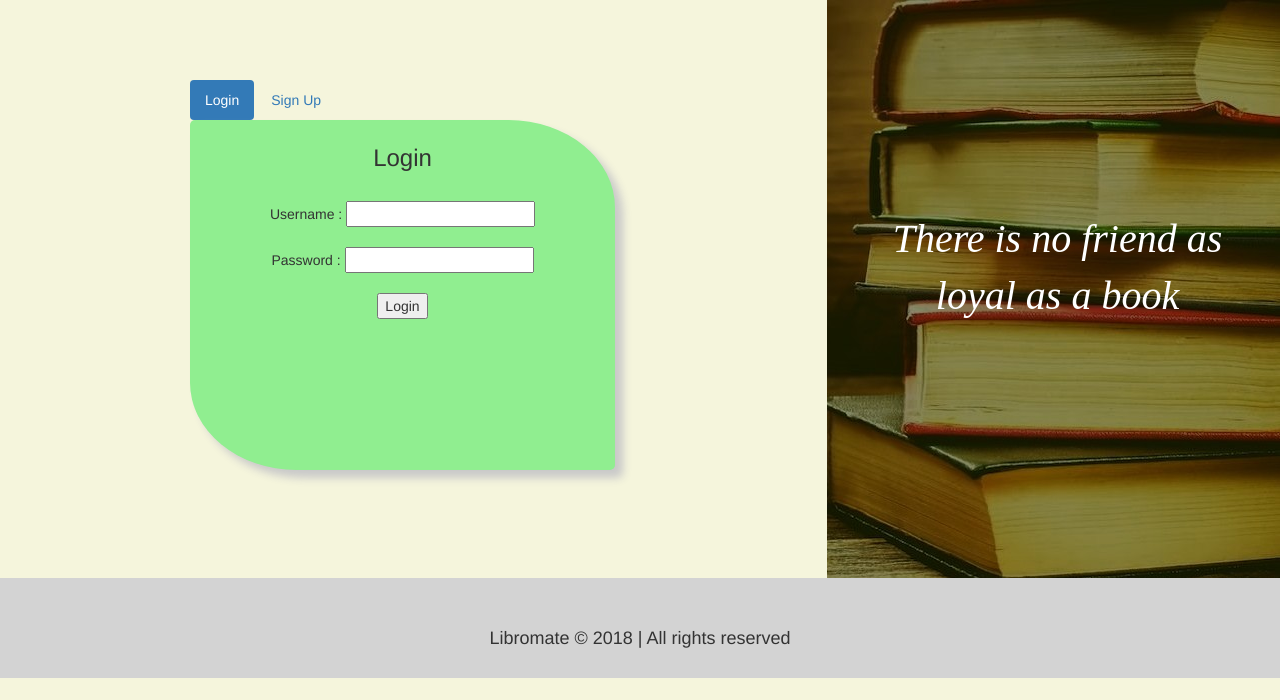
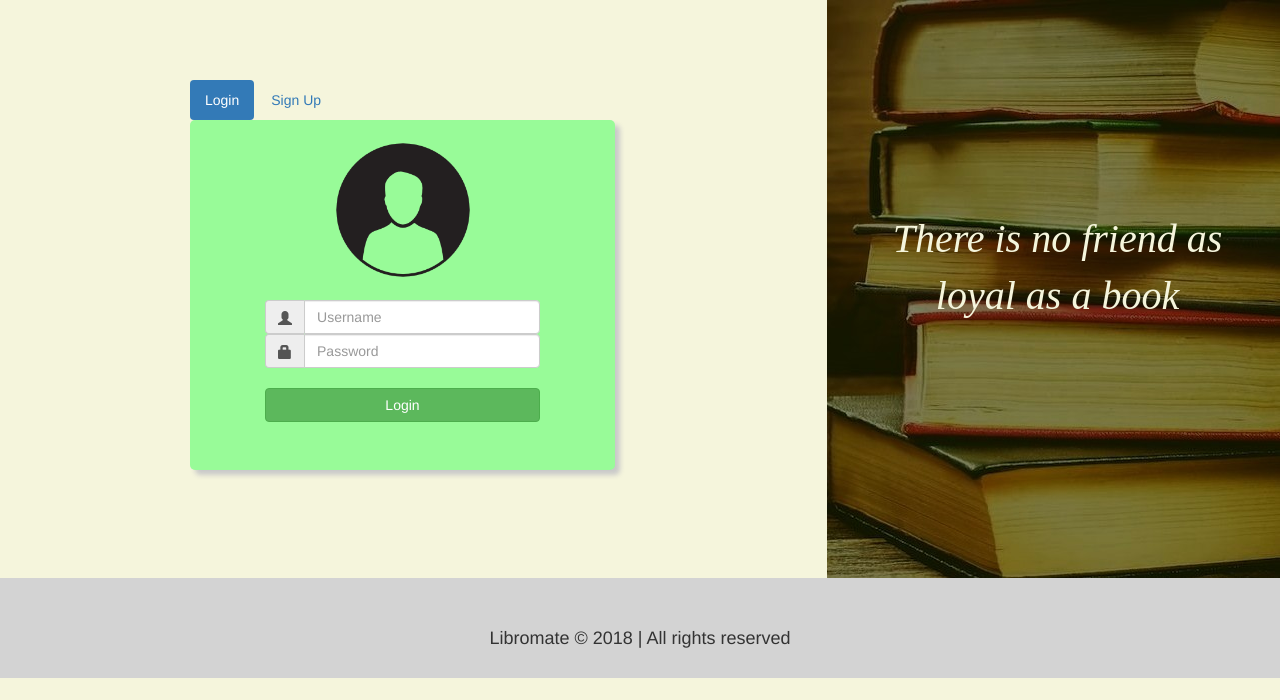
Before and after one commit to csi-lnmiit/S63_Book-Exchange-App, a PHP site: page / in a window 1280 px wide. Shown: the part 100-800 px from the top of the page. Run offline with PHP 8.4, Linux system fonts and the light colour scheme; data that the repository does not hold is empty; some libraries are stand-ins or nearby versions.

Commit message:
Updated form

```diff
--- a/index.php
+++ b/index.php
@@ -6,6 +6,7 @@
 		$_SESSION["user"] = $_POST["user"];
 		$_SESSION["pass"] = $_POST["pass"];
 	}
+
 	else if($_POST["signup"]) { //if user clicks on signup
 		$_SESSION["name"] = $_POST["name"];
 		$_SESSION["email"] = $_POST["email"];
@@ -34,7 +35,7 @@
 		</header>
 
 		<img src="Images/book.jpg" style ="position:absolute;right:0px;">
-		<div id="container" style ="position:absolute;left:835px;font-style:italic;font-size:40px;text-align:center;color:white;font-family:serif;margin-top:210px;margin-left:20px;margin-right:20px;">
+		<div id="container" style ="position:absolute;left:835px;font-style:italic;font-size:40px;text-align:center;color:beige;font-family:serif;margin-top:210px;margin-left:20px;margin-right:20px;">
 			There is no friend as loyal as a book
 		</div>
 
@@ -48,15 +49,19 @@
                 <div id="login" class="tab-pane fade in active">
                 	<div class="row"><!--row start-->
                 		<div class="col-md-6"><!--col-md-6 start-->
-                			<div class="jumbotron"style="height:350px;padding-top:5px;background-color:lightgreen;box-shadow:8px 8px 8px #c9c9c9;border-radius:5px 25%;"><!--login div start-->
-                				<div align="center">
-                    				<h3>Login</h3><br>
-                    				<form action="index.php" method="post">
-                    					Username : <input type="text" name="user"><br><br>
-                    					Password : <input type="password" name="pass"><br><br>
-                    					<input type="submit" name="login" value="Login">
-                    				</form>
-                				</div>
+                			<div class="jumbotron"style="height:350px;padding-top:15px;background-color:palegreen;box-shadow:5px 5px 5px #c9c9c9;border-radius:5px"><!--login div start-->
+								<div align="center"><img src="Images/user.png" style="width:150px;"></div>
+								<form action="index.php" method="post" style="padding-left:75px;padding-right:75px;padding-top:15px;">
+									<div class="input-group">
+  										<span class="input-group-addon"><i class="glyphicon glyphicon-user"></i></span>
+  										<input type="text" class="form-control" name="user" placeholder="Username">
+									</div>
+									<div class="input-group">
+								      	<span class="input-group-addon"><i class="glyphicon glyphicon-lock"></i></span>
+								      	<input type="password" class="form-control" name="pass" placeholder="Password">
+								    </div><br>
+                					<button class="btn btn-block btn-success" type="submit" name="login">Login</button>
+                				</form>
                 			</div><!--login div end-->
                 		</div><!--col-md-6 end-->
                     </div><!--row end-->
@@ -65,23 +70,35 @@
                 <div id="signup" class="tab-pane fade">
                     <div class="row"><!--row start-->
                         <div class="col-md-6"><!--col-md-6 start-->
-                            <div class="jumbotron"style="height:350px;padding-top:5px;background-color:lightblue;box-shadow:8px 8px 8px #c9c9c9;border-radius:5px 25%;"><!--signup div start-->
-                                <div align="center">
-                                    <h3>Sign Up</h3><br>
-                                    <form action="index.php" method="post">
-                                        Full Name : <input type="text" name="name"><br><br>
-                                        E-Mail ID : <input type="email" name="email"><br><br>
-										Mobile No. : <input type="tel" name="mobile"><br><br>
-                                        Username : <input type="text" name="user"><br><br>
-                                        Password : <input type="password" name="pass"><br><br>
-                                        <input type="submit" name="signup" value="Sign Up">
-                                    </form>
-                                </div>
+                            <div class="jumbotron"style="height:350px;padding-top:5px;background-color:lightblue;box-shadow:5px 5px 5px #c9c9c9;border-radius:5px"><!--signup div start-->
+                                <form action="index.php" method="post" style="padding-left:75px;padding-right:75px;padding-top:50px;">
+									<div class="input-group">
+  										<span class="input-group-addon"><i class="glyphicon glyphicon-pencil"></i></span>
+  										<input type="text" class="form-control" name="name" placeholder="Full Name">
+									</div>
+									<div class="input-group">
+  										<span class="input-group-addon"><i class="glyphicon glyphicon-envelope"></i></span>
+  										<input type="email" class="form-control" name="email" placeholder="Email">
+									</div>
+									<div class="input-group">
+  										<span class="input-group-addon"><i class="glyphicon glyphicon-phone"></i></span>
+  										<input type="tel" class="form-control" name="mobile" placeholder="Mobile No">
+									</div><br>
+									<div class="input-group">
+  										<span class="input-group-addon"><i class="glyphicon glyphicon-user"></i></span>
+  										<input type="text" class="form-control" name="user" placeholder="Username">
+									</div>
+									<div class="input-group">
+								      	<span class="input-group-addon"><i class="glyphicon glyphicon-lock"></i></span>
+								      	<input type="password" class="form-control" name="pass" placeholder="Password">
+								    </div><br>
+                					<button class="btn btn-block btn-primary" type="submit" name="signup">Sign Up</button>
+                                </form>
                             </div><!--sign up div end-->
                         </div><!--col-md-6 end-->
                     </div><!--row end-->
                 </div>
-            </div>
+            </div><!--tab pill end-->
         </div><!--outer div end-->
 
     	<footer class="jumbotron" style="height:100px;margin-top:78px;margin-bottom:0px;background-color:lightgrey">
```
Also changed, not shown: Images/book.jpg, Images/user.png (added).
